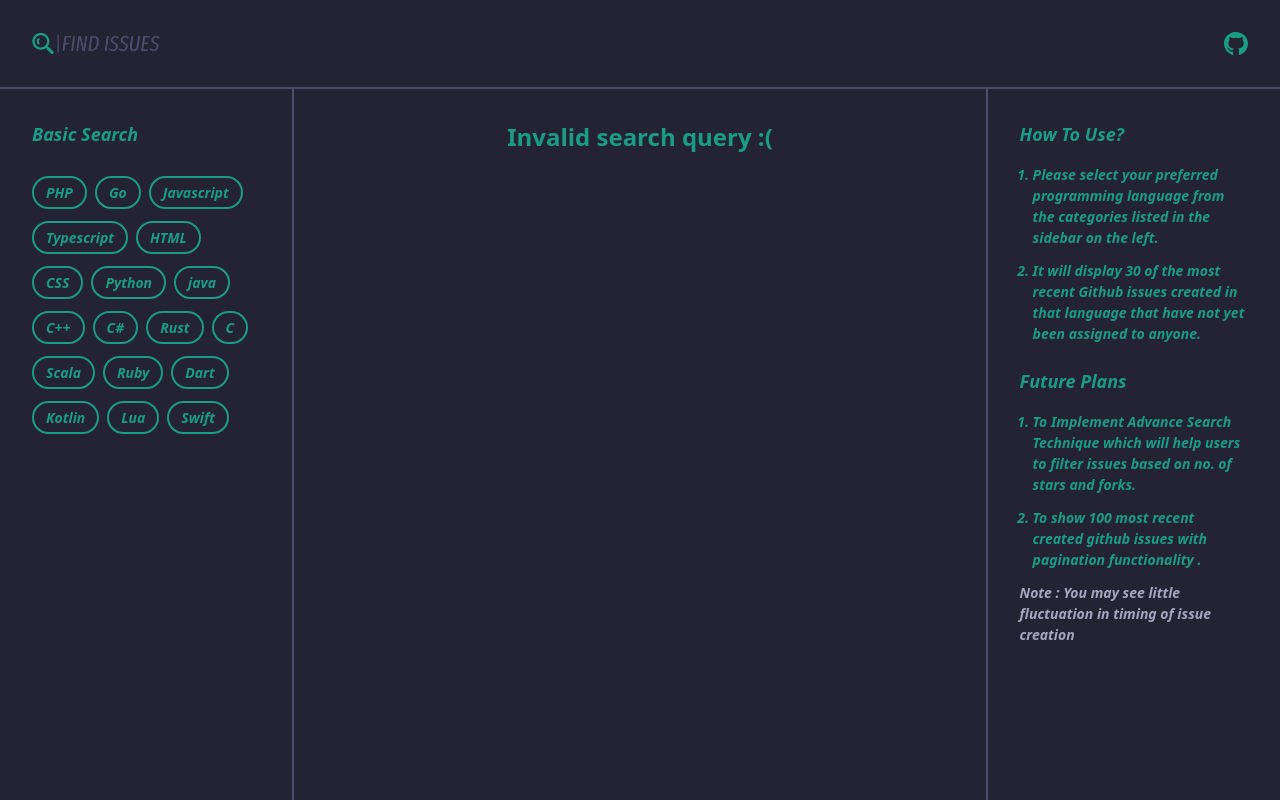
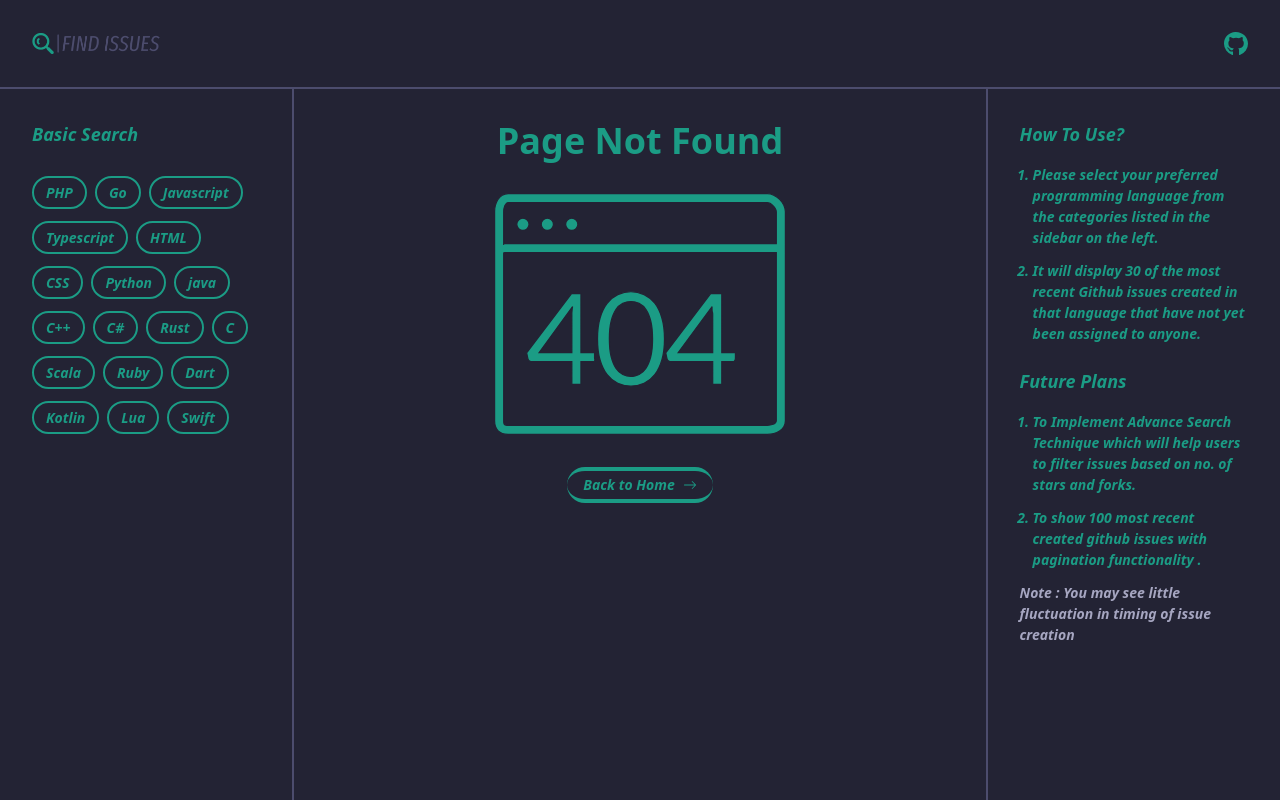
Before and after one commit to anand346/findissues, a Next.js app: page /search/1 in a window 1280 px wide. Built offline with nearby package versions, Linux system fonts and the light colour scheme.

Commit message:
chore: added 404 image

```diff
--- a/package.json
+++ b/package.json
@@ -17,6 +17,7 @@
     "next-usequerystate": "^1.7.2",
     "react": "18.2.0",
     "react-dom": "18.2.0",
+    "react-icons": "^4.11.0",
     "react-infinite-scroll-component": "^6.1.0"
   },
   "devDependencies": {
--- a/pages/search/[lang].js
+++ b/pages/search/[lang].js
@@ -1,11 +1,14 @@
 import {useRouter} from "next/router";
-import { useState , useEffect } from "react";
 import styles from "@/styles/LandingMain.module.css";
 import IssuesCard from "@/components/IssuesCard";
 import moment from "moment/moment";
 import { SkeletonCard } from "@/components/SkeletonCard";
 import { priority_langs } from "@/helper/priority_langs";
 import { langs } from "@/helper/Languages";
+import Image from "next/image";
+import error_404 from "../../public/404.svg"
+import { BsArrowRight } from "react-icons/bs"
+import Link from "next/link";
 
 export default function Search({allIssues}){
 
@@ -34,9 +37,11 @@ export default function Search({allIssues}){
                        )
                     })
                 }
-                    </> : <>
-                    <p className = "w-full mb-4 font-semibold text-[16px] lg:text-2xl text-main_primary text-center">Invalid search query :(</p>
-                    </>
+                    </> : <div className="w-fit mx-auto">
+                    <p className = "w-full mb-4 font-semibold text-[16px] lg:text-4xl text-main_primary text-center">Page Not Found</p>
+                    <Image src={error_404} alt="error 404" className="w-3/5 mx-auto mt-8" />
+                    <Link href={'/'} className="w-fit bg-transparent hover:bg-white rounded-full italic text-main_primary px-4 py-1 font-semibold flex items-center gap-2 text-sm mx-auto mt-8 border-y-4 ">Back to Home <BsArrowRight /></Link>
+                    </div>
                 }
             </div>
         </>
```
Also changed, not shown: public/404.svg (added), 1 other file (tests, documents, lock files or other folders).
